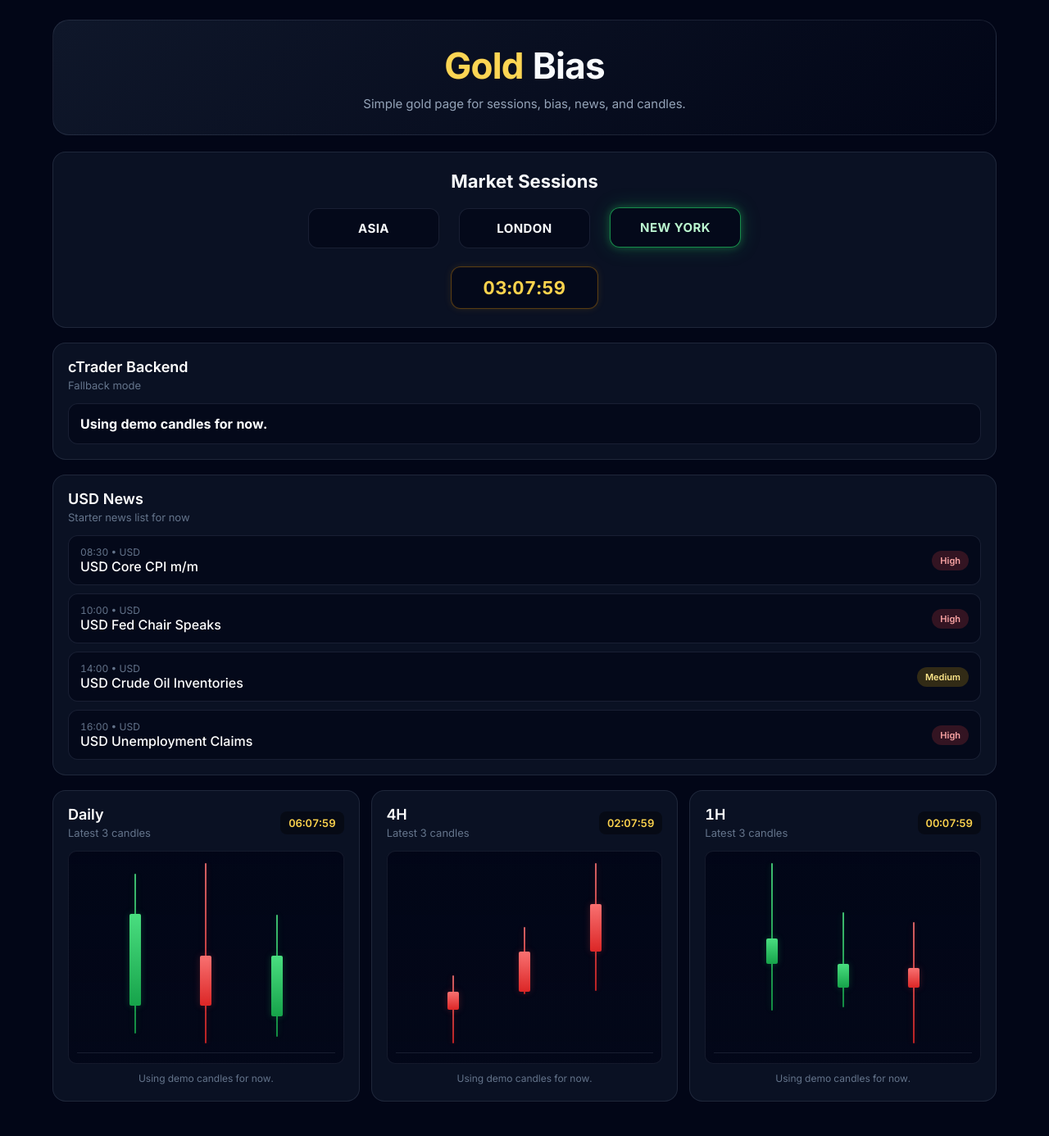
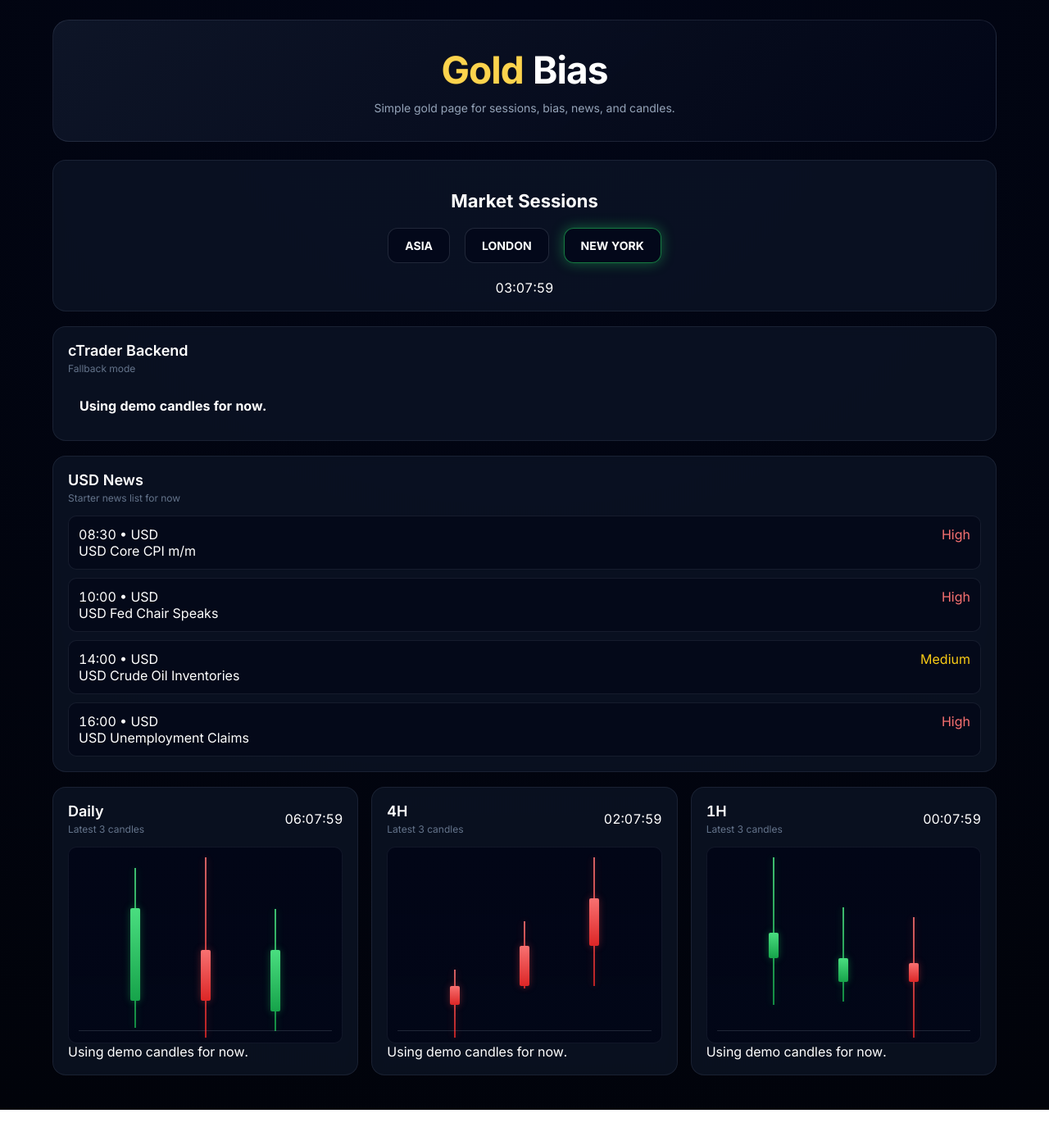
Before and after one commit to Nn1van/gold-bias, a Next.js app: page / in a window 1280 px wide. Shown: the whole page at 82% size. After the commit the page ends 1354 px from the top, so only its background shows below. Built offline with nearby package versions, Linux system fonts and the light colour scheme; no server answers.

Commit message:
Update globals.css

```diff
--- a/app/globals.css
+++ b/app/globals.css
@@ -6,7 +6,7 @@ html,
 body {
   padding: 0;
   margin: 0;
-  background: #020617;
+  background: radial-gradient(circle at top, #020617, #01030a);
   color: white;
 }
 
@@ -21,45 +21,56 @@ body {
   padding: 24px;
 }
 
+/* HERO */
+
 .hero {
-  background: linear-gradient(135deg, rgba(15, 23, 42, 1), rgba(2, 6, 23, 1));
+  background: linear-gradient(135deg, rgba(15, 23, 42, 0.9), rgba(2, 6, 23, 1));
   border: 1px solid rgba(148, 163, 184, 0.15);
   border-radius: 20px;
-  padding: 28px;
-  margin-bottom: 20px;
+  padding: 32px;
+  margin-bottom: 22px;
   display: flex;
   flex-direction: column;
   align-items: center;
   text-align: center;
+  backdrop-filter: blur(8px);
 }
 
 .hero h1 {
   margin: 0;
-  font-size: 44px;
+  font-size: 46px;
   font-weight: 800;
-  letter-spacing: -0.8px;
-  color: #f8fafc;
+  letter-spacing: -1px;
 }
 
 .gold-glow-word {
   color: #fcd34d;
-  font-weight: 800;
   animation: goldPulse 5s ease-in-out infinite;
 }
 
 .hero p {
   margin: 10px 0 0;
   color: #94a3b8;
-  font-size: 15px;
+  font-size: 14px;
 }
 
+/* CARDS */
+
 .card {
-  background: rgba(15, 23, 42, 0.7);
-  border: 1px solid rgba(148, 163, 184, 0.15);
+  background: rgba(15, 23, 42, 0.65);
+  border: 1px solid rgba(148, 163, 184, 0.12);
   border-radius: 16px;
   padding: 18px;
   margin-bottom: 18px;
+  backdrop-filter: blur(6px);
+  transition: 0.25s ease;
 }
+
+.card:hover {
+  border-color: rgba(148, 163, 184, 0.25);
+}
+
+/* TITLES */
 
 .section-top,
 .box-top {
@@ -67,7 +78,6 @@ body {
   justify-content: space-between;
   align-items: center;
   margin-bottom: 14px;
-  gap: 16px;
 }
 
 .section-top h2,
@@ -81,203 +91,141 @@ body {
 .box-top p {
   margin: 4px 0 0;
   color: #64748b;
-  font-size: 13px;
+  font-size: 12px;
 }
 
-.market-session-card {
-  padding: 22px;
-}
+/* MARKET SESSION */
 
 .market-session-title {
-  margin: 0 0 20px;
   text-align: center;
   font-size: 22px;
   font-weight: 800;
-  color: #f8fafc;
+  margin-bottom: 20px;
 }
 
 .market-session-row {
-  display: grid;
-  grid-template-columns: repeat(3, minmax(0, 160px));
+  display: flex;
   justify-content: center;
-  gap: 24px;
-  margin-bottom: 22px;
+  gap: 18px;
+  margin-bottom: 20px;
 }
 
 .market-session-box {
+  padding: 12px 20px;
+  border-radius: 12px;
   background: rgba(2, 6, 23, 0.7);
-  border: 1px solid rgba(148, 163, 184, 0.15);
-  border-radius: 12px;
-  padding: 14px 16px;
-  text-align: center;
-  color: #f8fafc;
-  font-size: 15px;
-  font-weight: 800;
-  letter-spacing: 0.4px;
-  transition: all 0.3s ease;
+  border: 1px solid rgba(148, 163, 184, 0.2);
+  font-weight: 700;
+  font-size: 14px;
+  transition: 0.3s ease;
 }
 
-.session-active {
-  transform: translateY(-1px);
-}
+/* SESSION COLORS */
 
 .session-asia {
-  border-color: rgba(239, 68, 68, 0.65);
-  box-shadow:
-    0 0 10px rgba(239, 68, 68, 0.35),
-    0 0 24px rgba(239, 68, 68, 0.22);
-  color: #fca5a5;
+  box-shadow: 0 0 16px rgba(239, 68, 68, 0.45);
+  border-color: rgba(239, 68, 68, 0.6);
 }
 
 .session-london {
-  border-color: rgba(59, 130, 246, 0.7);
-  box-shadow:
-    0 0 10px rgba(59, 130, 246, 0.35),
-    0 0 24px rgba(59, 130, 246, 0.22);
-  color: #bfdbfe;
+  box-shadow: 0 0 16px rgba(59, 130, 246, 0.45);
+  border-color: rgba(59, 130, 246, 0.6);
 }
 
 .session-newyork {
-  border-color: rgba(34, 197, 94, 0.7);
-  box-shadow:
-    0 0 10px rgba(34, 197, 94, 0.35),
-    0 0 24px rgba(34, 197, 94, 0.22);
-  color: #bbf7d0;
+  box-shadow: 0 0 16px rgba(34, 197, 94, 0.45);
+  border-color: rgba(34, 197, 94, 0.6);
 }
 
-.market-session-timer-wrap {
+/* TIMER */
+
+.market-session-timer {
   display: flex;
   justify-content: center;
 }
 
-.market-session-timer {
-  background: rgba(2, 6, 23, 0.7);
-  border: 1px solid rgba(245, 158, 11, 0.35);
+.market-session-timer div {
+  padding: 12px 22px;
   border-radius: 12px;
-  min-width: 180px;
-  padding: 12px 18px;
-  text-align: center;
+  border: 1px solid rgba(245, 158, 11, 0.4);
   color: #fcd34d;
   font-size: 22px;
   font-weight: 800;
-  letter-spacing: 0.5px;
-  box-shadow:
-    0 0 10px rgba(245, 158, 11, 0.12),
-    inset 0 0 0 1px rgba(245, 158, 11, 0.04);
+  box-shadow: 0 0 18px rgba(245, 158, 11, 0.25);
 }
 
-.candle-grid-main {
-  display: grid;
-  gap: 14px;
-  grid-template-columns: repeat(3, 1fr);
-}
-
-.small-card {
-  background: rgba(2, 6, 23, 0.7);
-  border: 1px solid rgba(148, 163, 184, 0.15);
-  border-radius: 12px;
-  padding: 14px;
-}
-
-.small-card strong {
-  font-size: 16px;
-}
+/* NEWS */
 
 .news-list {
-  display: grid;
+  display: flex;
+  flex-direction: column;
   gap: 10px;
 }
 
 .news-item {
   display: flex;
   justify-content: space-between;
-  align-items: center;
-  background: rgba(2, 6, 23, 0.7);
-  border: 1px solid rgba(148, 163, 184, 0.15);
-  border-radius: 12px;
-  padding: 12px 14px;
-}
-
-.news-time {
-  color: #64748b;
-  font-size: 12px;
-}
-
-.news-title {
-  font-weight: 500;
-}
-
-.impact {
-  border-radius: 999px;
-  padding: 5px 10px;
-  font-size: 11px;
-  font-weight: 600;
+  padding: 12px;
+  border-radius: 10px;
+  background: rgba(2, 6, 23, 0.6);
+  border: 1px solid rgba(148, 163, 184, 0.12);
 }
 
 .impact-high {
-  background: rgba(239, 68, 68, 0.2);
-  color: #fca5a5;
+  color: #f87171;
 }
 
 .impact-medium {
-  background: rgba(234, 179, 8, 0.2);
-  color: #fde68a;
+  color: #facc15;
 }
 
-.impact-low {
-  background: rgba(34, 197, 94, 0.2);
-  color: #86efac;
+/* CANDLES */
+
+.candle-grid-main {
+  display: grid;
+  grid-template-columns: repeat(3, 1fr);
+  gap: 16px;
 }
 
-.mini-timer {
-  background: rgba(0, 0, 0, 0.4);
-  color: #fcd34d;
-  padding: 6px 10px;
-  border-radius: 8px;
-  font-weight: 600;
-  font-size: 13px;
-}
-
-.chart-shell {
-  padding: 0;
+.small-card {
+  padding: 14px;
 }
 
 .tv-chart {
   position: relative;
-  height: 260px;
+  height: 240px;
   border-radius: 10px;
-  background: linear-gradient(
-    180deg,
-    rgba(2, 6, 23, 0.95),
-    rgba(2, 6, 23, 0.85)
-  );
-  border: 1px solid rgba(148, 163, 184, 0.12);
-  padding: 14px;
-  overflow: hidden;
+  background: linear-gradient(180deg, #020617, #020617e6);
+  border: 1px solid rgba(148, 163, 184, 0.1);
+  padding: 12px;
 }
+
+/* BASE LINE */
 
 .tv-chart::after {
   content: "";
   position: absolute;
-  bottom: 12px;
-  left: 10px;
-  right: 10px;
+  bottom: 14px;
+  left: 12px;
+  right: 12px;
   height: 1px;
-  background: rgba(148, 163, 184, 0.15);
+  background: rgba(148, 163, 184, 0.2);
 }
 
+/* CANDLE CONTAINER */
+
 .tv-chart-inner {
-  position: relative;
-  z-index: 1;
-  height: 220px;
+  height: 100%;
   display: flex;
   align-items: flex-end;
   justify-content: space-evenly;
 }
 
+/* CANDLES */
+
 .tv-candle {
-  width: 40px;
-  height: 220px;
+  width: 32px;
+  height: 100%;
   display: flex;
   justify-content: center;
 }
@@ -285,7 +233,7 @@ body {
 .tv-candle-area {
   position: relative;
   width: 100%;
-  height: 220px;
+  height: 100%;
 }
 
 .tv-wick {
@@ -294,52 +242,47 @@ body {
   width: 2px;
   opacity: 0.85;
   transform: translateX(-50%);
-  border-radius: 999px;
 }
+
+/* BODY */
 
 .tv-body {
   position: absolute;
   left: 50%;
-  width: 14px;
+  width: 12px;
   transform: translateX(-50%);
   border-radius: 2px;
 }
 
+/* COLORS */
+
 .candle-up {
   background: linear-gradient(180deg, #4ade80, #16a34a);
-  box-shadow: 0 0 8px rgba(34, 197, 94, 0.25);
+  box-shadow: 0 0 10px rgba(34, 197, 94, 0.35);
 }
 
 .candle-down {
   background: linear-gradient(180deg, #f87171, #dc2626);
-  box-shadow: 0 0 8px rgba(239, 68, 68, 0.25);
+  box-shadow: 0 0 10px rgba(239, 68, 68, 0.35);
 }
 
-.candle-notice {
-  margin-top: 10px;
-  text-align: center;
-  color: #64748b;
-  font-size: 12px;
-  line-height: 1.4;
-}
+/* GOLD ANIMATION */
 
 @keyframes goldPulse {
   0% {
-    color: #fcd34d;
     text-shadow: 0 0 0 rgba(251, 191, 36, 0);
   }
   50% {
-    color: #fde68a;
     text-shadow:
-      0 0 10px rgba(251, 191, 36, 0.75),
-      0 0 24px rgba(251, 191, 36, 0.45),
-      0 0 42px rgba(251, 191, 36, 0.25);
+      0 0 12px rgba(251, 191, 36, 0.9),
+      0 0 28px rgba(251, 191, 36, 0.5);
   }
   100% {
-    color: #fcd34d;
     text-shadow: 0 0 0 rgba(251, 191, 36, 0);
   }
 }
+
+/* MOBILE */
 
 @media (max-width: 900px) {
   .candle-grid-main {
@@ -347,26 +290,6 @@ body {
   }
 
   .hero h1 {
-    font-size: 32px;
-  }
-
-  .market-session-row {
-    grid-template-columns: 1fr;
-    justify-items: center;
-    gap: 12px;
-  }
-
-  .market-session-box,
-  .market-session-timer {
-    width: 100%;
-    max-width: 260px;
-  }
-
-  .tv-candle {
-    width: 30px;
-  }
-
-  .tv-body {
-    width: 10px;
+    font-size: 34px;
   }
 }
```
